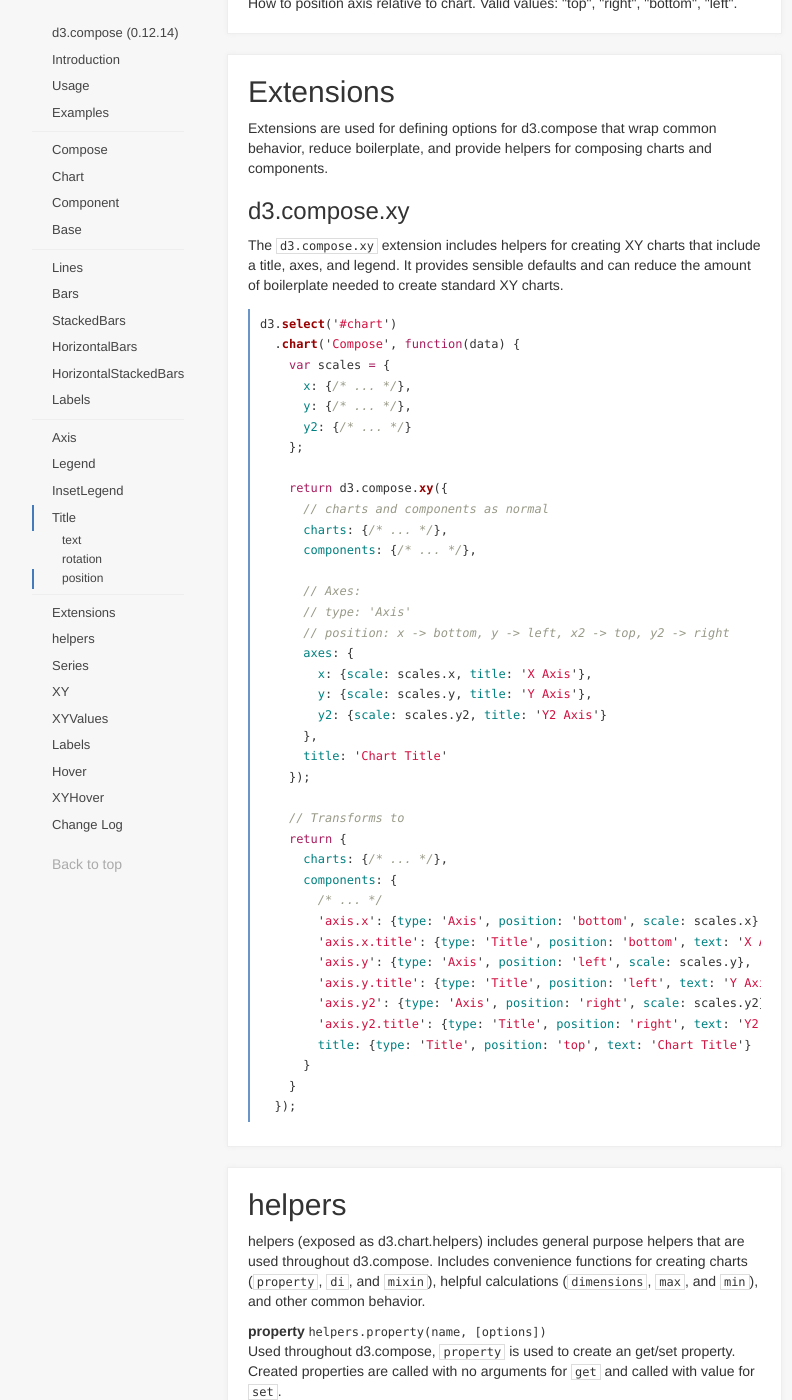
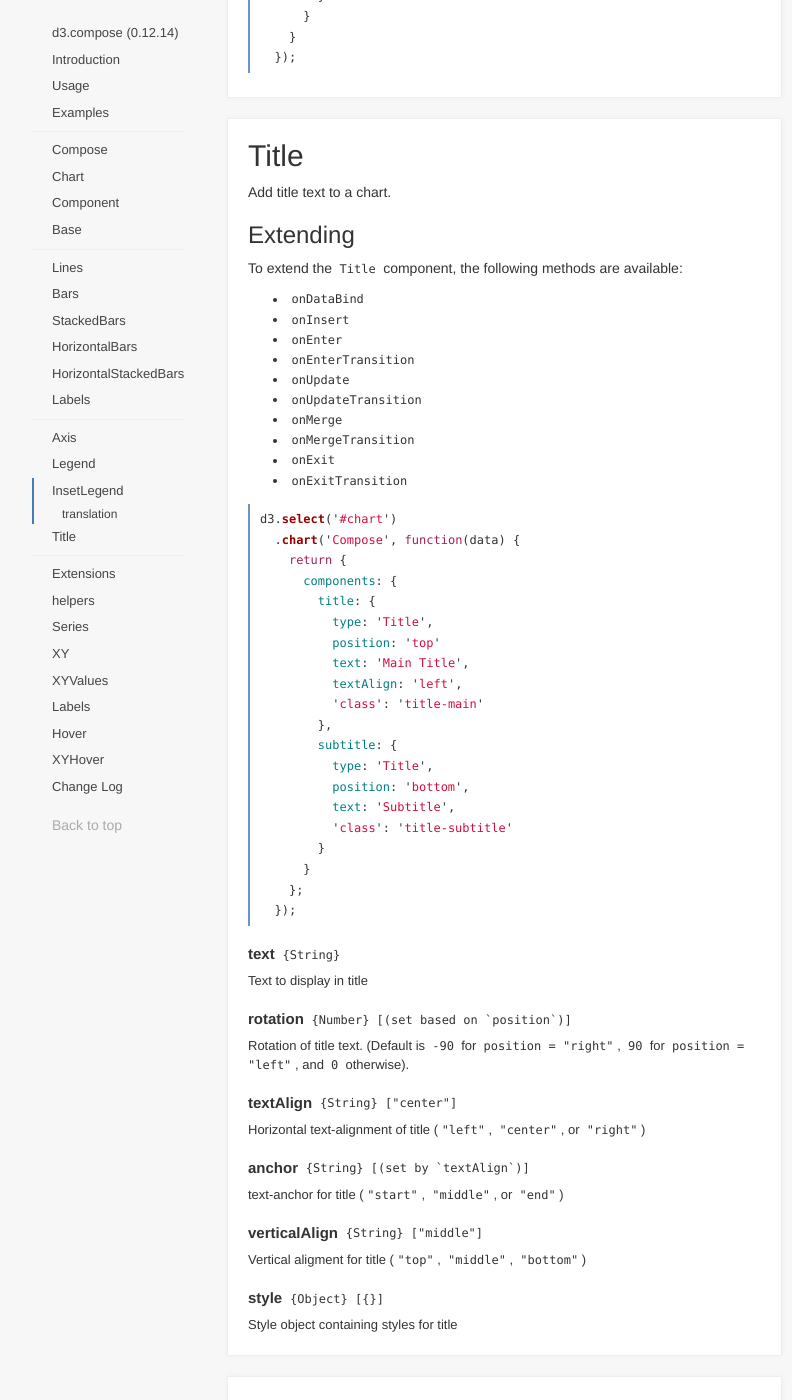
Before and after one commit to CSNW/d3.compose, a Jekyll site: the page built from docs/index.html, in a window 1280 px wide and 1400 px high, scrolled down 27996 px. Shown: the whole window, without its empty margins (38-830 px from the left). Built offline with Jekyll 4.4.1, drawn with Linux system fonts in a browser that asks for light colours; Markdown is read by kramdown in place of the engine named in the settings; some of the changed text lies outside the part shown.

Commit message:
Update docs (Title)

```diff
--- a/docs/index.html
+++ b/docs/index.html
@@ -64,22 +64,7 @@ scripts: |
         {% include docs-toc-section.html class=classes.Axis %}
         {% include docs-toc-section.html class=classes.Legend %}
         {% include docs-toc-section.html class=classes.InsetLegend %}
-
-        <li>
-          <a href="#{{classes.Title.id}}">
-            Title
-          </a>
-
-          <ul class="nav is-nested">
-            <!-- {% for item in classes.Title.classitems %}
-              <li><a href="#{{item.id}}">{{item.name}}</a></li>
-            {% endfor %} -->
-
-            <li><a href="#Title-text">text</a></li>
-            <li><a href="#Title-rotation">rotation</a></li>
-            <li><a href="#Title-position">position</a></li>
-          </ul>
-        </li>
+        {% include docs-toc-section.html class=classes.Title %}
 
         <hr>
 
@@ -372,34 +357,7 @@ scripts: |
     {% include docs-section.html class=classes.Axis %}
     {% include docs-section.html class=classes.Legend %}
     {% include docs-section.html class=classes.InsetLegend %}
-
-    <!--
-      Title
-      =====
-    -->
-    <section class="docs-section">
-      <h2 id="Title">Title</h2>
-
-      <p>
-        Add a title to charts/components.
-      </p>
-
-      <p id="Title-text">
-        <b class="docs-header">text</b><code>title.text([value])</code><br>
-      </p>
-
-      <p id="Title-rotation">
-        <b class="docs-header">rotation</b><code>title.rotation([value])</code><br>
-
-        Rotate the title by the given number of degrees. Default is <tt>90</tt> when <tt>position = "right"</tt>, <tt>-90</tt> for <tt>"left"</tt>, and <tt>0</tt> otherwise.
-      </p>
-
-      <p id="Title-position">
-        <b class="docs-header">position</b><code>title.position([value])</code><br>
-
-        How to position axis relative to chart. Valid values: "top", "right", "bottom", "left".
-      </p>
-    </section>
+    {% include docs-section.html class=classes.Title %}
 
     <!--
       Extensions
```
Also changed, not shown: _data/docs.json (+1 -1 lines).
